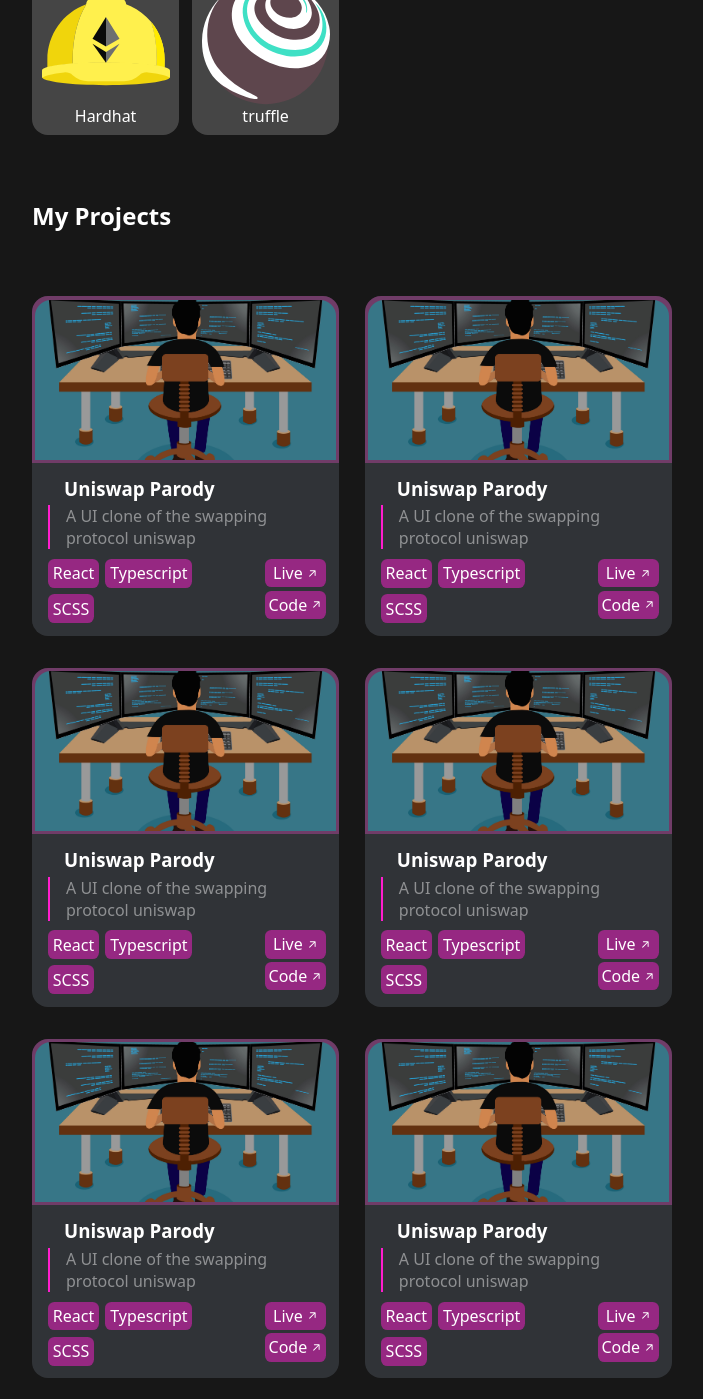
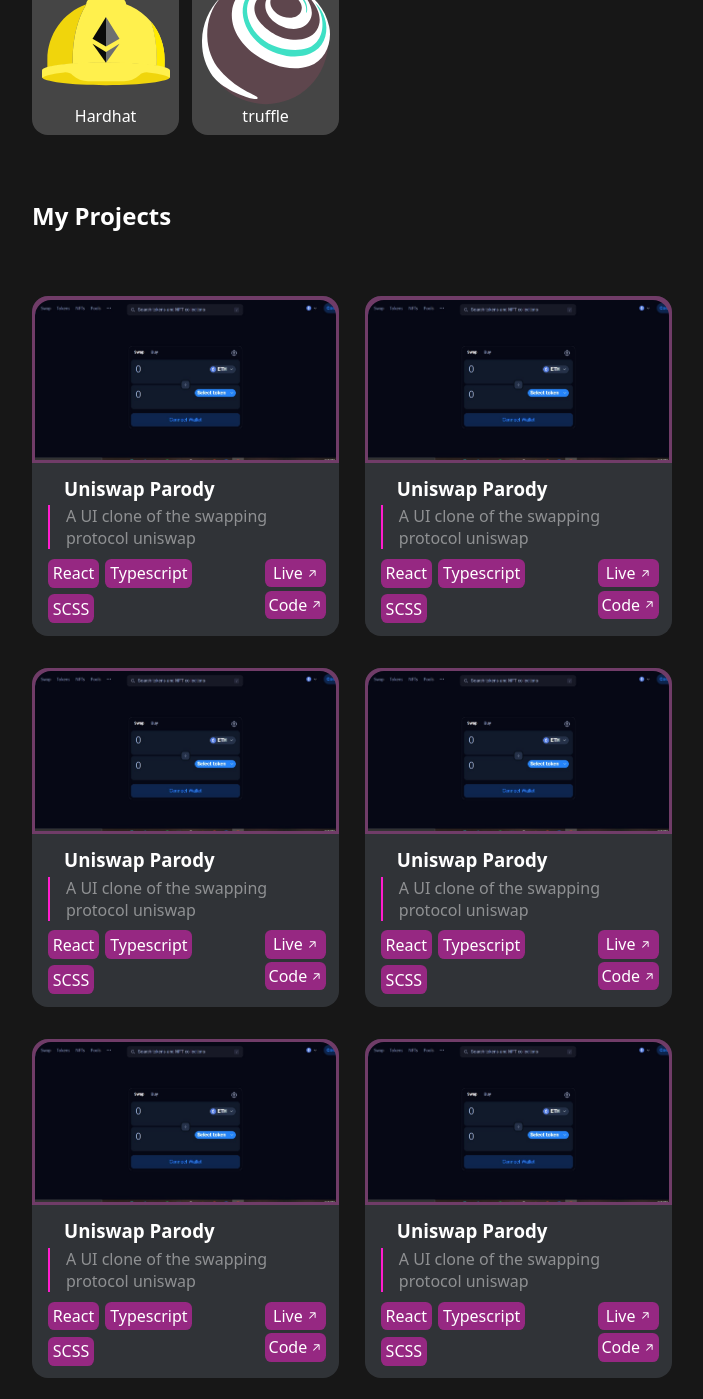
Before and after one commit to Adebobola01/my-portfolio, a React (Create React App) app: page / in a window 1280 px wide. Shown: the part 1155-2554 px from the top of the page, without its empty margins (544-1247 px from the left). Built offline with nearby package versions, Linux system fonts and the light colour scheme.

Commit message:
fix: skills component

```diff
--- a/src/Components/Projects/Project/index.tsx
+++ b/src/Components/Projects/Project/index.tsx
@@ -1,6 +1,5 @@
 import React from "react";
 import styles from "./project.module.scss";
-import itachi from "../../../assets/images/dev-icon.jpg";
 
 interface ProjectType {
     name: string,
@@ -22,7 +21,7 @@
     return (
         <div className={styles.container}>
             <div className={styles.img_container}>
-                <img src={itachi} alt={name} />
+                <img src={image} alt={name} />
             </div>
             <div className={styles.details}>
                 <h3>{name}</h3>
--- a/src/Components/Projects/index.tsx
+++ b/src/Components/Projects/index.tsx
@@ -2,6 +2,7 @@
 import styles from "./projects.module.scss";
 import Project from "./Project";
 import itaImg from "../../assets/images/dev-icon.jpg";
+import parodyImg from "../../assets/images/parody.jpg";
 
 
 const Projects= ()=>{
@@ -9,12 +10,12 @@
         <section className={styles.projects} id="projects">
             <h2>My Projects</h2>
             <div className={styles.container}>
-                <Project name="Uniswap Parody" image={itaImg} description="A UI clone of the swapping protocol uniswap" stacks={["React", "Typescript", "SCSS", ]} />
-                <Project name="Uniswap Parody" image={itaImg} description="A UI clone of the swapping protocol uniswap" stacks={["React", "Typescript", "SCSS", ]} />
-                <Project name="Uniswap Parody" image={itaImg} description="A UI clone of the swapping protocol uniswap" stacks={["React", "Typescript", "SCSS", ]} />
-                <Project name="Uniswap Parody" image={itaImg} description="A UI clone of the swapping protocol uniswap" stacks={["React", "Typescript", "SCSS", ]} />
-                <Project name="Uniswap Parody" image={itaImg} description="A UI clone of the swapping protocol uniswap" stacks={["React", "Typescript", "SCSS", ]} />
-                <Project name="Uniswap Parody" image={itaImg} description="A UI clone of the swapping protocol uniswap" stacks={["React", "Typescript", "SCSS", ]} />
+                <Project name="Uniswap Parody" image={parodyImg} description="A UI clone of the swapping protocol uniswap" stacks={["React", "Typescript", "SCSS", ]} />
+                <Project name="Uniswap Parody" image={parodyImg} description="A UI clone of the swapping protocol uniswap" stacks={["React", "Typescript", "SCSS", ]} />
+                <Project name="Uniswap Parody" image={parodyImg} description="A UI clone of the swapping protocol uniswap" stacks={["React", "Typescript", "SCSS", ]} />
+                <Project name="Uniswap Parody" image={parodyImg} description="A UI clone of the swapping protocol uniswap" stacks={["React", "Typescript", "SCSS", ]} />
+                <Project name="Uniswap Parody" image={parodyImg} description="A UI clone of the swapping protocol uniswap" stacks={["React", "Typescript", "SCSS", ]} />
+                <Project name="Uniswap Parody" image={parodyImg} description="A UI clone of the swapping protocol uniswap" stacks={["React", "Typescript", "SCSS", ]} />
             </div>
         </section>
     )
```
Also changed, not shown: src/assets/images/parody.jpg (added).
